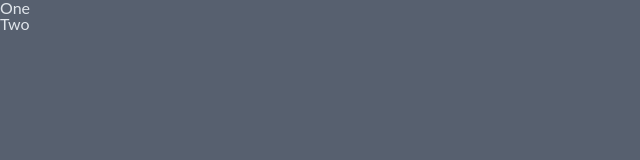
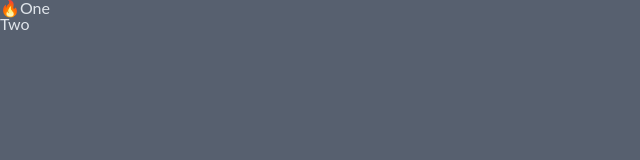
Before and after one commit to hyejikng/react-trello, a React (Create React App) app: page / in a window 1280 px wide. Shown: the top 160 px of the page, without its empty margins (0-640 px from the left). Built offline with nearby package versions, Linux system fonts and the light colour scheme.

Commit message:
use drag and drop for lists

```diff
--- a/package.json
+++ b/package.json
@@ -1,5 +1,5 @@
 {
-  "name": "react-coin_tracker",
+  "name": "react-trello",
   "version": "0.1.0",
   "private": true,
   "dependencies": {
@@ -11,7 +11,6 @@
     "@types/jest": "^29.5.7",
     "@types/node": "^20.8.10",
     "@types/react": "^18.2.36",
-    "@types/react-beautiful-dnd": "^13.1.6",
     "@types/react-dom": "^18.2.14",
     "apexcharts": "^3.44.0",
     "gh-pages": "^6.0.0",
@@ -54,6 +53,7 @@
     ]
   },
   "devDependencies": {
+    "@types/react-beautiful-dnd": "^13.1.6",
     "@types/react-helmet": "^6.1.8",
     "@types/styled-components": "^5.1.29"
   }
--- a/src/components/App.tsx
+++ b/src/components/App.tsx
@@ -6,13 +6,26 @@
     <DragDropContext onDragEnd={onDragEnd}>
       <div>
         <Droppable droppableId="one">
-          {() => (
-            <ul>
+          {(magic) => (
+            <ul ref={magic.innerRef} {...magic.droppableProps}>
               <Draggable draggableId="first" index={0}>
-                {() => <li>One</li>}
+                {(magic) => (
+                  <li ref={magic.innerRef} {...magic.draggableProps}>
+                    <span {...magic.dragHandleProps}>🔥</span>
+                    One
+                  </li>
+                )}
               </Draggable>
               <Draggable draggableId="second" index={1}>
-                {() => <li>Two</li>}
+                {(magic) => (
+                  <li
+                    ref={magic.innerRef}
+                    {...magic.draggableProps}
+                    {...magic.dragHandleProps}
+                  >
+                    Two
+                  </li>
+                )}
               </Draggable>
             </ul>
           )}
--- a/src/index.tsx
+++ b/src/index.tsx
@@ -68,12 +68,10 @@
   document.getElementById('root') as HTMLElement
 );
 root.render(
-  <React.StrictMode>
   <RecoilRoot>
     <ThemeProvider theme={DarkTheme}>
       <GlobalStyle />
       <App />
     </ThemeProvider>
   </RecoilRoot>
-  </React.StrictMode>
 );
```
Also changed, not shown: 1 other file (tests, documents, lock files or other folders). Lines whose indentation alone changed are shown as unchanged.
